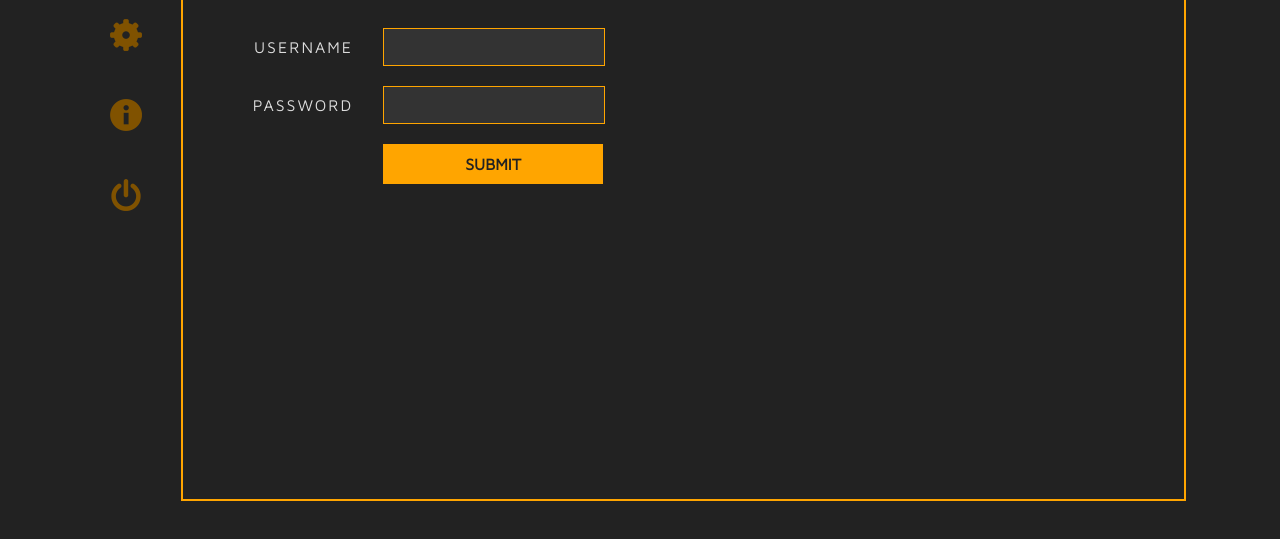
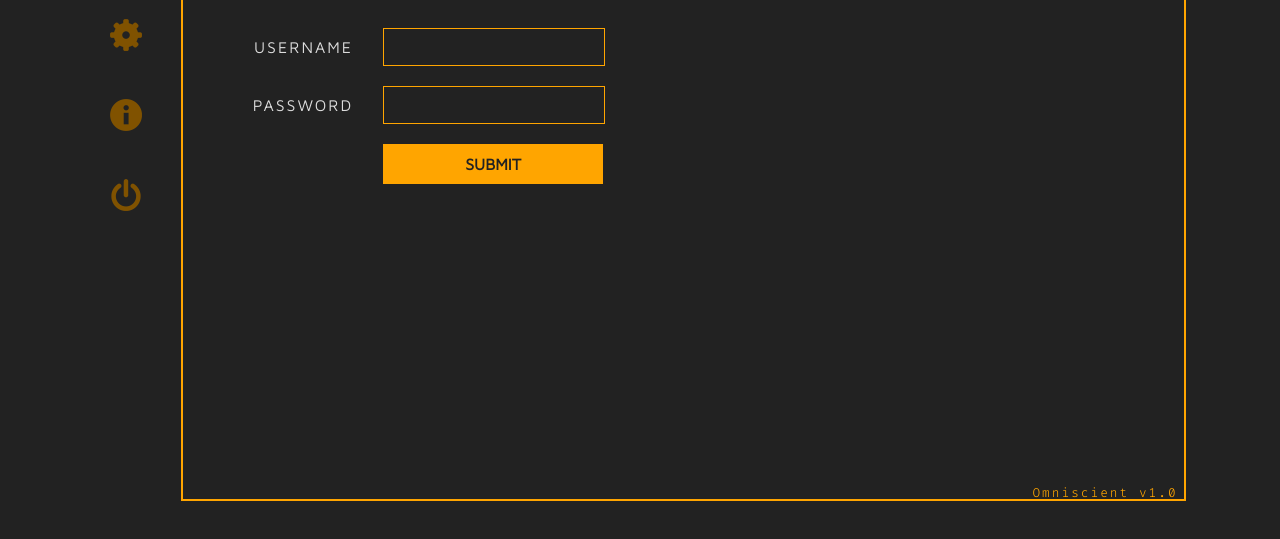
Before and after one commit to rm1984/Templates, a plain HTML site: page Omniscient/index.html in a window 1280 px wide. Shown: the part 179-718 px from the top of the page. Drawn offline with Linux system fonts and the light colour scheme.

Commit message:
First upload of Omniscient template

```diff
--- a/Omniscient/css/style.css
+++ b/Omniscient/css/style.css
@@ -94,13 +94,17 @@ form.form_login input {
   margin: 10px;
   padding-left: 10px;
   padding-right: 10px;
-  background-color: #333333;
+  background-color: #222222;
   color: #ffa500;
   font-family: inherit !important;
   font-size: 1em;
   font-weight: bold;
   letter-spacing: 2px;
   text-transform: uppercase;
+}
+
+form.form_login input:focus {
+  background-color: #333333;
 }
 
 form.form_login button {
@@ -115,3 +119,13 @@ form.form_login button {
   font-size: 1em;
   font-weight: bold;
 }
+
+#sys {
+  position: fixed;
+  bottom: 15%;
+  right: 8%;
+  color: #ffa500;
+  font-family: 'Fira Code', sans-serif;
+  font-size: 0.8em;
+  letter-spacing: 2px;
+}
--- a/Omniscient/index.html
+++ b/Omniscient/index.html
@@ -28,6 +28,9 @@
               <label></label><button type="submit">Submit</button>
             </form>
 		  </div>
+		  <div id="sys">
+		  Omniscient v1.0
+		  </div>
         </div>
       </div>
     </div>
```
Also changed, not shown: Omniscient/example.png.
